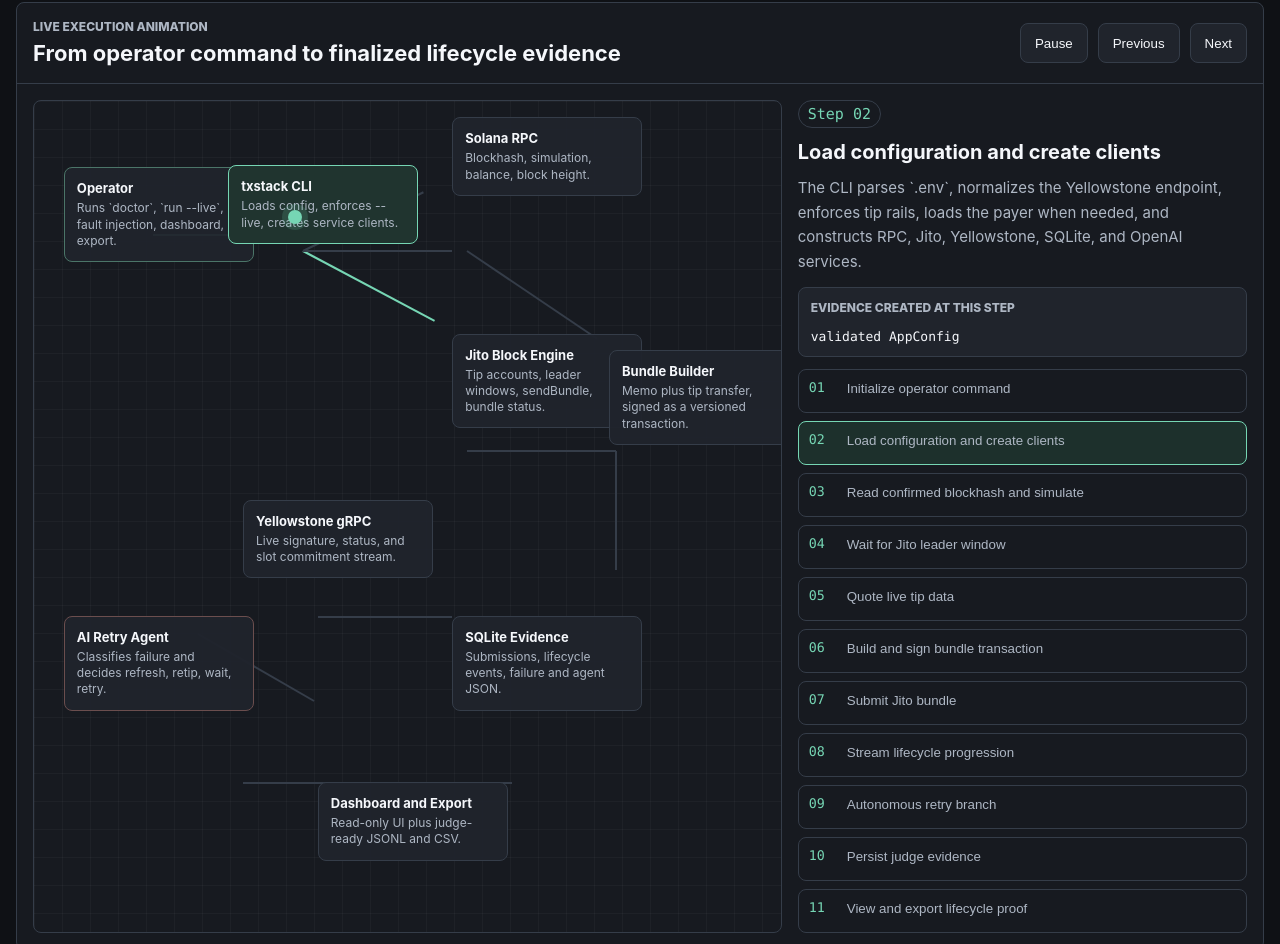
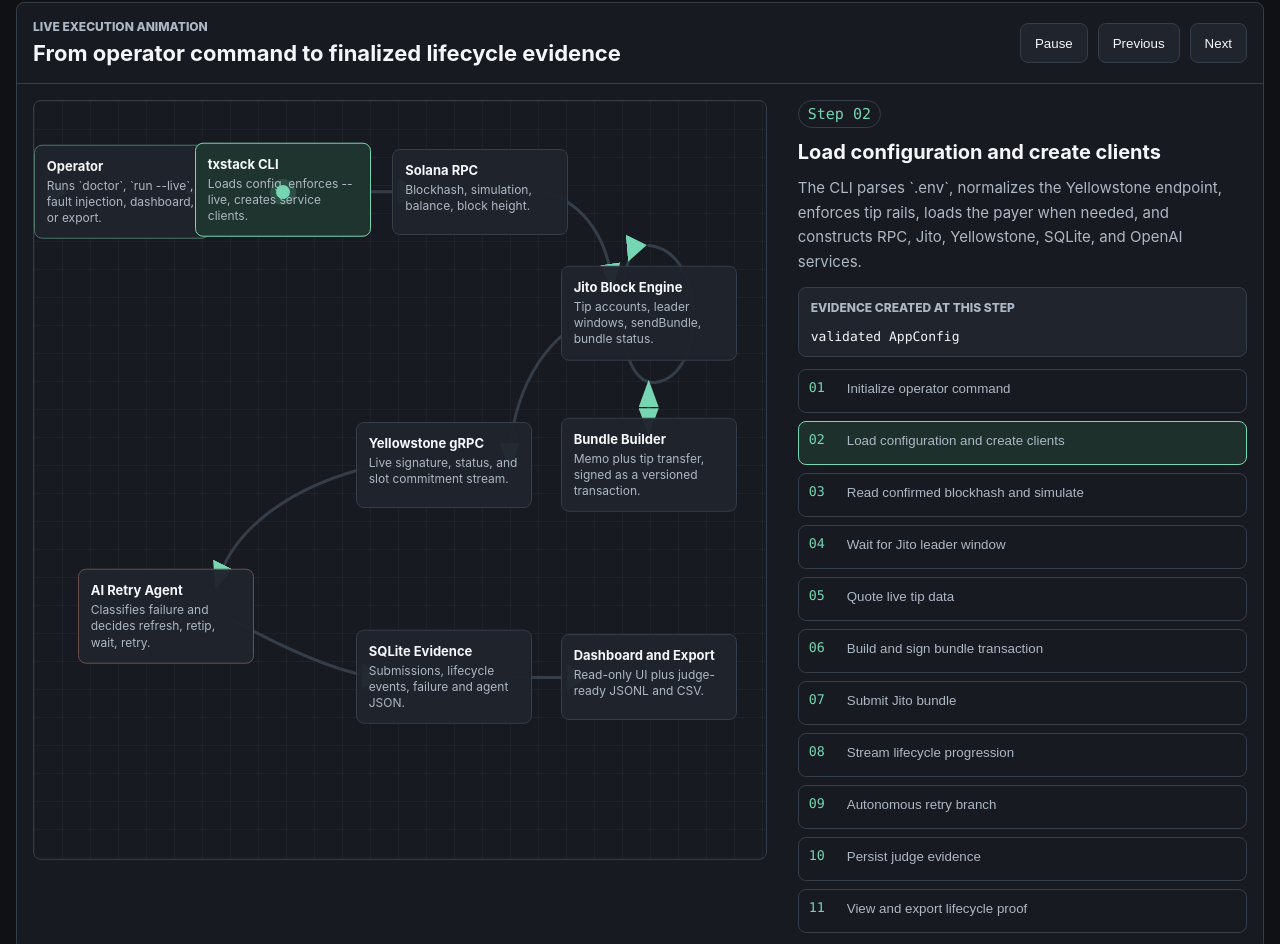
Before and after one commit to amdonatusprince/smart-transaction-stack, a website: page docs/architecture-animated.html in a window 1280 px wide. Shown: the part 399-1343 px from the top of the page. Drawn offline with Linux system fonts and the light colour scheme.

Commit message:
Improve architecture animation layout

```diff
--- a/docs/architecture-animated.html
+++ b/docs/architecture-animated.html
@@ -34,6 +34,7 @@
       body {
         margin: 0;
         min-height: 100vh;
+        overflow-x: hidden;
         background: var(--bg);
         color: var(--text);
         font-family: var(--sans);
@@ -53,8 +54,10 @@
       }
 
       .shell {
-        width: min(1280px, calc(100vw - 32px));
+        width: calc(100% - 32px);
+        max-width: 1280px;
         margin: 0 auto;
+        min-width: 0;
       }
 
       header {
@@ -81,6 +84,7 @@
       h3,
       p {
         margin: 0;
+        overflow-wrap: break-word;
       }
 
       h1 {
@@ -134,15 +138,18 @@
       main {
         display: grid;
         gap: 28px;
+        min-width: 0;
         padding: 28px 0 48px;
       }
 
       .section {
         display: grid;
         gap: 14px;
+        min-width: 0;
       }
 
       .panel {
+        min-width: 0;
         border: 1px solid var(--border);
         border-radius: var(--radius);
         background: var(--surface);
@@ -158,7 +165,12 @@
         border-bottom: 1px solid var(--border);
       }
 
+      .panel-head > * {
+        min-width: 0;
+      }
+
       .panel-body {
+        min-width: 0;
         padding: 16px;
       }
 
@@ -195,11 +207,20 @@
         display: grid;
         grid-template-columns: 1.25fr 0.75fr;
         gap: 16px;
+        min-width: 0;
+      }
+
+      .diagram-viewport {
+        min-width: 0;
+        max-width: 100%;
+        overflow-x: auto;
+        scrollbar-gutter: stable;
       }
 
       .map {
         position: relative;
-        min-height: 620px;
+        width: 100%;
+        min-height: 760px;
         border: 1px solid var(--border);
         border-radius: var(--radius);
         background:
@@ -210,14 +231,53 @@
         overflow: hidden;
       }
 
+      .flow-svg {
+        position: absolute;
+        inset: 0;
+        z-index: 1;
+        width: 100%;
+        height: 100%;
+        pointer-events: none;
+      }
+
+      .flow-path {
+        fill: none;
+        stroke: var(--border);
+        stroke-width: 3;
+        stroke-linecap: round;
+        stroke-linejoin: round;
+        vector-effect: non-scaling-stroke;
+      }
+
+      .flow-path-progress {
+        fill: none;
+        stroke: var(--primary);
+        stroke-width: 4;
+        stroke-linecap: round;
+        stroke-linejoin: round;
+        stroke-dasharray: 1;
+        stroke-dashoffset: 1;
+        vector-effect: non-scaling-stroke;
+        transition: stroke-dashoffset 300ms ease-in-out;
+      }
+
+      .flow-path-progress.active,
+      .flow-path-progress.complete {
+        stroke-dashoffset: 0;
+      }
+
       .node {
         position: absolute;
-        width: min(190px, 28vw);
-        min-height: 76px;
+        z-index: 2;
+        left: var(--x);
+        top: var(--y);
+        width: clamp(148px, 17vw, 176px);
+        min-height: 86px;
         border: 1px solid var(--border);
         border-radius: var(--radius);
         background: rgba(32, 36, 44, 0.96);
         padding: 12px;
+        transform: translate(-50%, -50%);
         transition: border-color 150ms ease-out, transform 150ms ease-out, background-color 150ms ease-out;
       }
 
@@ -237,7 +297,7 @@
       .node.active {
         border-color: var(--primary);
         background: #20342f;
-        transform: translateY(-2px);
+        transform: translate(-50%, calc(-50% - 2px));
       }
 
       .node.complete {
@@ -248,30 +308,9 @@
         border-color: #6b4e4e;
       }
 
-      .edge {
-        position: absolute;
-        height: 2px;
-        background: var(--border);
-        transform-origin: left center;
-      }
-
-      .edge::after {
-        content: "";
-        display: block;
-        width: 0;
-        height: 2px;
-        background: var(--primary);
-        transition: width 250ms ease-in-out;
-      }
-
-      .edge.active::after,
-      .edge.complete::after {
-        width: 100%;
-      }
-
       .packet {
         position: absolute;
-        z-index: 5;
+        z-index: 4;
         width: 14px;
         height: 14px;
         border-radius: 999px;
@@ -285,11 +324,13 @@
         display: flex;
         flex-wrap: wrap;
         gap: 10px;
+        min-width: 0;
       }
 
       .step-card {
         display: grid;
         gap: 12px;
+        min-width: 0;
       }
 
       .step-number {
@@ -431,14 +472,18 @@
         }
 
         .node,
-        .edge::after,
+        .flow-path-progress,
         .packet {
           transition: none;
         }
       }
 
       @media (max-width: 980px) {
-        .animation-layout,
+        .animation-layout {
+          display: flex;
+          flex-direction: column;
+        }
+
         .two-col {
           grid-template-columns: 1fr;
         }
@@ -448,17 +493,32 @@
         }
 
         .map {
-          min-height: 740px;
+          min-height: 860px;
+          min-width: 900px;
         }
       }
 
       @media (max-width: 620px) {
+        .panel-head {
+          align-items: flex-start;
+          flex-direction: column;
+        }
+
+        .controls {
+          width: 100%;
+        }
+
+        .controls .button {
+          flex: 1 1 104px;
+        }
+
         .grid-4 {
           grid-template-columns: 1fr;
         }
 
         .node {
-          width: 168px;
+          width: 160px;
+          min-height: 90px;
         }
       }
     </style>
@@ -517,56 +577,59 @@
             </div>
           </div>
           <div class="panel-body animation-layout">
+            <div class="diagram-viewport">
               <div class="map" aria-label="Animated service topology">
                 <div id="packet" class="packet" aria-hidden="true"></div>
 
-              <div class="edge" data-edge="0" style="left: 16%; top: 16%; width: 18%; transform: rotate(0deg);"></div>
-              <div class="edge" data-edge="1" style="left: 36%; top: 18%; width: 20%; transform: rotate(28deg);"></div>
-              <div class="edge" data-edge="2" style="left: 36%; top: 18%; width: 20%; transform: rotate(0deg);"></div>
-              <div class="edge" data-edge="3" style="left: 36%; top: 18%; width: 18%; transform: rotate(-26deg);"></div>
-              <div class="edge" data-edge="4" style="left: 58%; top: 18%; width: 21%; transform: rotate(34deg);"></div>
-              <div class="edge" data-edge="5" style="left: 58%; top: 42%; width: 20%; transform: rotate(0deg);"></div>
-              <div class="edge" data-edge="6" style="left: 78%; top: 42%; width: 16%; transform: rotate(90deg);"></div>
-              <div class="edge" data-edge="7" style="left: 60%; top: 62%; width: 19%; transform: rotate(0deg);"></div>
-              <div class="edge" data-edge="8" style="left: 38%; top: 62%; width: 18%; transform: rotate(0deg);"></div>
-              <div class="edge" data-edge="9" style="left: 22%; top: 64%; width: 18%; transform: rotate(30deg);"></div>
-              <div class="edge" data-edge="10" style="left: 28%; top: 82%; width: 36%; transform: rotate(0deg);"></div>
+                <svg class="flow-svg" viewBox="0 0 1000 760" preserveAspectRatio="none" aria-hidden="true">
+                  <defs>
+                    <marker id="arrow-muted" viewBox="0 0 10 10" refX="8" refY="5" markerWidth="6" markerHeight="6" orient="auto-start-reverse">
+                      <path d="M 0 0 L 10 5 L 0 10 z" fill="#353d49"></path>
+                    </marker>
+                    <marker id="arrow-active" viewBox="0 0 10 10" refX="8" refY="5" markerWidth="6" markerHeight="6" orient="auto-start-reverse">
+                      <path d="M 0 0 L 10 5 L 0 10 z" fill="#76d6b4"></path>
+                    </marker>
+                  </defs>
+                  <g id="flow-base"></g>
+                  <g id="flow-progress"></g>
+                </svg>
 
-              <div class="node" data-node="operator" style="left: 4%; top: 8%;">
+                <div class="node" data-node="operator" style="--x: 12%; --y: 12%;">
                   <strong>Operator</strong>
                   <span>Runs `doctor`, `run --live`, fault injection, dashboard, or export.</span>
                 </div>
-              <div class="node" data-node="cli" style="left: 26%; top: 8%;">
+                <div class="node" data-node="cli" style="--x: 34%; --y: 12%;">
                   <strong>txstack CLI</strong>
                   <span>Loads config, enforces --live, creates service clients.</span>
                 </div>
-              <div class="node" data-node="rpc" style="left: 56%; top: 2%;">
+                <div class="node" data-node="rpc" style="--x: 61%; --y: 12%;">
                   <strong>Solana RPC</strong>
                   <span>Blockhash, simulation, balance, block height.</span>
                 </div>
-              <div class="node" data-node="jito" style="left: 56%; top: 28%;">
+                <div class="node" data-node="jito" style="--x: 84%; --y: 28%;">
                   <strong>Jito Block Engine</strong>
                   <span>Tip accounts, leader windows, sendBundle, bundle status.</span>
                 </div>
-              <div class="node" data-node="ys" style="left: 28%; top: 48%;">
+                <div class="node" data-node="ys" style="--x: 56%; --y: 48%;">
                   <strong>Yellowstone gRPC</strong>
                   <span>Live signature, status, and slot commitment stream.</span>
                 </div>
-              <div class="node" data-node="builder" style="left: 77%; top: 30%;">
+                <div class="node" data-node="builder" style="--x: 84%; --y: 48%;">
                   <strong>Bundle Builder</strong>
                   <span>Memo plus tip transfer, signed as a versioned transaction.</span>
                 </div>
-              <div class="node failure" data-node="agent" style="left: 4%; top: 62%;">
+                <div class="node failure" data-node="agent" style="--x: 18%; --y: 68%;">
                   <strong>AI Retry Agent</strong>
                   <span>Classifies failure and decides refresh, retip, wait, retry.</span>
                 </div>
-              <div class="node" data-node="store" style="left: 56%; top: 62%;">
+                <div class="node" data-node="store" style="--x: 56%; --y: 76%;">
                   <strong>SQLite Evidence</strong>
                   <span>Submissions, lifecycle events, failure and agent JSON.</span>
                 </div>
-              <div class="node" data-node="dashboard" style="left: 38%; top: 82%;">
+                <div class="node" data-node="dashboard" style="--x: 84%; --y: 76%;">
                   <strong>Dashboard and Export</strong>
                   <span>Read-only UI plus judge-ready JSONL and CSV.</span>
+                </div>
               </div>
             </div>
 
@@ -822,16 +885,30 @@
       ];
 
       const nodePositions = {
-        operator: [13, 14],
-        cli: [35, 14],
-        rpc: [65, 8],
-        jito: [65, 34],
-        builder: [86, 36],
-        ys: [37, 54],
-        agent: [13, 68],
-        store: [65, 68],
-        dashboard: [47, 86]
+        operator: [12, 12],
+        cli: [34, 12],
+        rpc: [61, 12],
+        jito: [84, 28],
+        builder: [84, 48],
+        ys: [56, 48],
+        agent: [18, 68],
+        store: [56, 76],
+        dashboard: [84, 76]
       };
+
+      const routes = [
+        "M 25 91 L 40 91",
+        "M 210 91 C 235 91 255 91 260 91",
+        "M 430 91 C 465 91 492 91 520 91",
+        "M 700 91 C 755 105 785 140 790 185",
+        "M 840 145 C 920 150 920 275 850 282 C 790 288 790 150 832 145",
+        "M 840 285 C 840 305 840 325 840 330",
+        "M 840 330 C 840 312 840 295 840 285",
+        "M 750 220 C 680 250 650 310 650 365",
+        "M 470 365 C 350 385 270 430 250 485",
+        "M 270 520 C 370 560 430 575 470 578",
+        "M 650 578 C 700 578 730 578 750 578"
+      ];
 
       let current = 0;
       let playing = true;
@@ -846,6 +923,24 @@
       const play = document.querySelector("#play");
       const next = document.querySelector("#next");
       const prev = document.querySelector("#prev");
+      const baseLayer = document.querySelector("#flow-base");
+      const progressLayer = document.querySelector("#flow-progress");
+
+      for (let index = 0; index < routes.length; index += 1) {
+        const base = document.createElementNS("http://www.w3.org/2000/svg", "path");
+        base.setAttribute("class", "flow-path");
+        base.setAttribute("d", routes[index]);
+        base.setAttribute("marker-end", "url(#arrow-muted)");
+        baseLayer.appendChild(base);
+
+        const progress = document.createElementNS("http://www.w3.org/2000/svg", "path");
+        progress.setAttribute("class", "flow-path-progress");
+        progress.setAttribute("data-edge", String(index));
+        progress.setAttribute("d", routes[index]);
+        progress.setAttribute("pathLength", "1");
+        progress.setAttribute("marker-end", "url(#arrow-active)");
+        progressLayer.appendChild(progress);
+      }
 
       for (let index = 0; index < steps.length; index += 1) {
         const button = document.createElement("button");
@@ -894,7 +989,7 @@
           node.classList.toggle("complete", steps.findIndex((item) => item.node === name) < index);
         });
 
-        document.querySelectorAll(".edge").forEach((edge) => {
+        document.querySelectorAll(".flow-path-progress").forEach((edge) => {
           const edgeIndex = Number(edge.getAttribute("data-edge"));
           edge.classList.toggle("active", edgeIndex === step.edge);
           edge.classList.toggle("complete", edgeIndex < step.edge);
```
Lines whose indentation alone changed are shown as unchanged.
